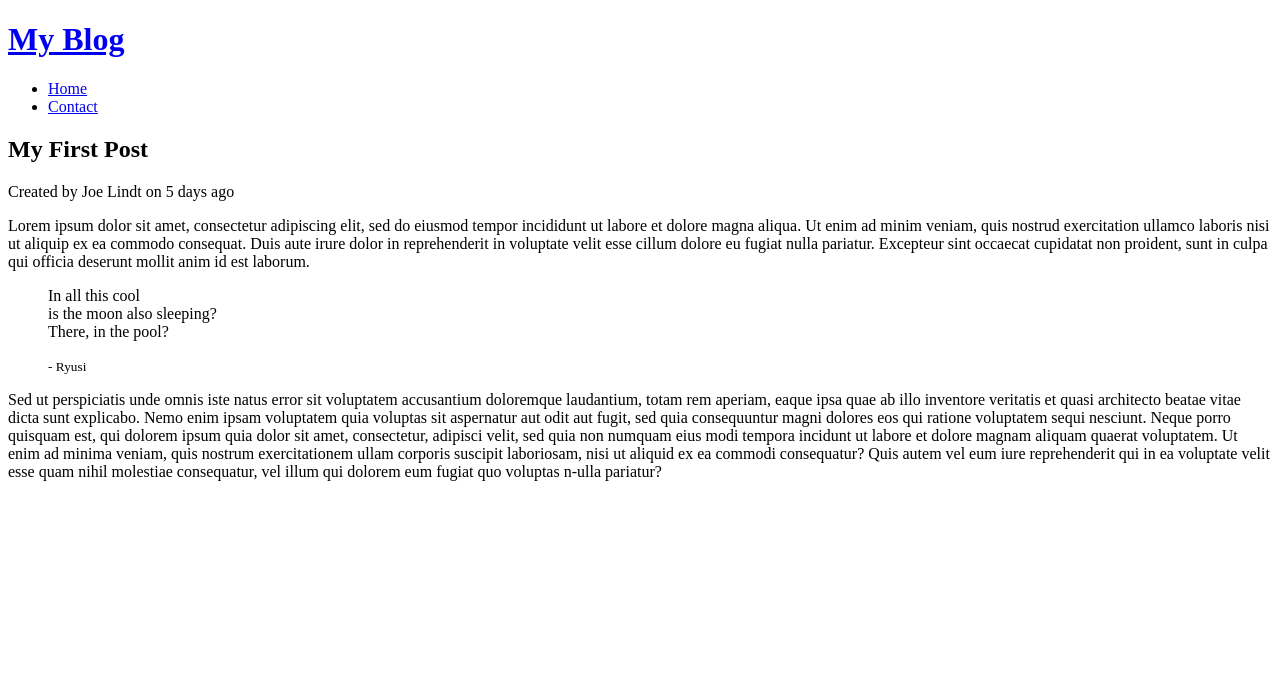
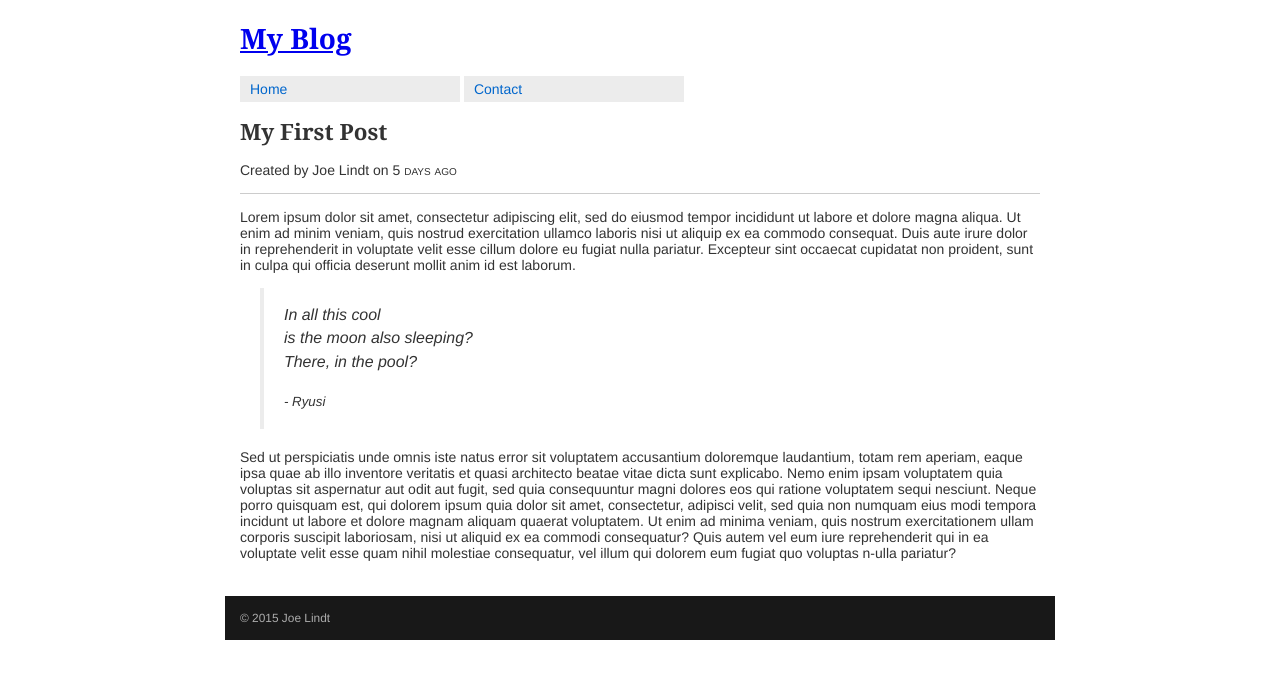
Before and after one commit to tomtl/Tealeaf-html-book, a plain HTML site: page post.html in a window 1280 px wide. Drawn offline with Linux system fonts and the light colour scheme.

Commit message:
CSS stylesheet

```diff
--- /dev/null
+++ b/blog.css
@@ -0,0 +1,90 @@
+nav a {
+  display: block;
+  padding: 5px, 10px;
+  color: #0066cc;
+  text-decoration: none;
+}
+
+nav li {
+  display: inline-block;
+  width: 200px;
+  padding: 5px 10px;
+  background: #ececec;
+}
+
+ul {
+  padding: 0;
+}
+
+body > header,
+main,
+body > footer {
+  max-width: 800px;
+  margin: 0 auto;
+}
+
+body {
+  font-family: Helvetica, Arial, sans-serif;
+  font-size: 14px;
+  color: #333333;
+}
+
+h1, {
+  padding: 15px 0 15px 0;
+  margin: 15px 0 15px 0;
+  border: 2px solid #b00b00;
+}
+
+h2, p {
+  padding: 0 0 15px 0;
+  margin: 0;
+}
+
+article header {
+  margin: 0 0 15px 0;
+  border-bottom: 1px solid #cccccc;
+}
+
+article {
+  padding: 0 0 20px 0;
+}
+
+h1, h2 {
+  font-family: Georgia, serif;
+}
+
+h1 {
+  font-size: 2em;
+}
+
+h2 {
+  font-size: 1.6em;
+}
+
+blockquote {
+  padding: 15px 0 0 20px;
+  margin: 0 0 20px 20px;
+  font: italic 1.14em/150% Helvetica, Arial, sans-serif;
+  line-height: 150%;
+  border-left: 4px solid #ececec;
+}
+
+time {
+  font-variant: small-caps;
+}
+
+span {
+  padding 25px;
+  border: 2px solid #b00b00;
+}
+
+footer {
+  padding: 15px;
+  font-size: .85em;
+  color: #acacac;
+  background: #181818;
+}
+
+footer p {
+  padding: 0;
+}
--- a/post.html
+++ b/post.html
@@ -1,6 +1,7 @@
 <!doctype html>
 <html lang="en-US">
-  <head>
+  <header>
+    <link rel="stylesheet" href="blog.css" />
     <h1><a href="index.html">My Blog</a></h1>
     <nav>
       <ul>
@@ -8,7 +9,7 @@
         <li><a href="contact.html">Contact</a></li>
       <ul>
     </nav>
-  </head>
+  </header>
 
   <body>
     <main>
@@ -34,5 +35,9 @@
       <p>Sed ut perspiciatis unde omnis iste natus error sit voluptatem accusantium doloremque laudantium, totam rem aperiam, eaque ipsa quae ab illo inventore veritatis et quasi architecto beatae vitae dicta sunt explicabo. Nemo enim ipsam voluptatem quia voluptas sit aspernatur aut odit aut fugit, sed quia consequuntur magni dolores eos qui ratione voluptatem sequi nesciunt. Neque porro quisquam est, qui dolorem ipsum quia dolor sit amet, consectetur, adipisci velit, sed quia non numquam eius modi tempora incidunt ut labore et dolore magnam aliquam quaerat voluptatem. Ut enim ad minima veniam, quis nostrum exercitationem ullam corporis suscipit laboriosam, nisi ut aliquid ex ea commodi consequatur? Quis autem vel eum iure reprehenderit qui in ea voluptate velit esse quam nihil molestiae consequatur, vel illum qui dolorem eum fugiat quo voluptas n-ulla pariatur?</p>
       </article>
     </main>
+
+    <footer>
+      <p>&copy; 2015 Joe Lindt</p>
+    </footer>
   </body>
 </html>
```
Also changed, not shown: contact.html (+7 -2 lines), index.html (+7 -2 lines).
